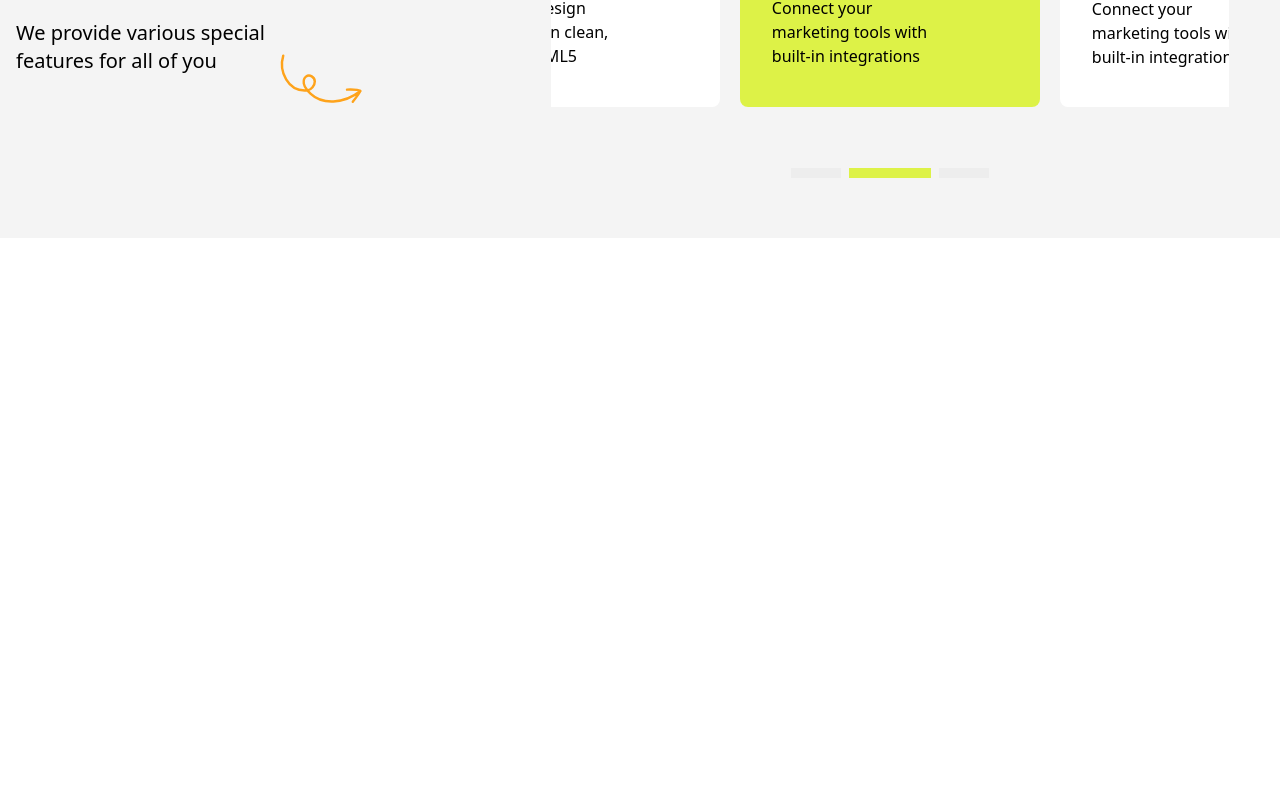
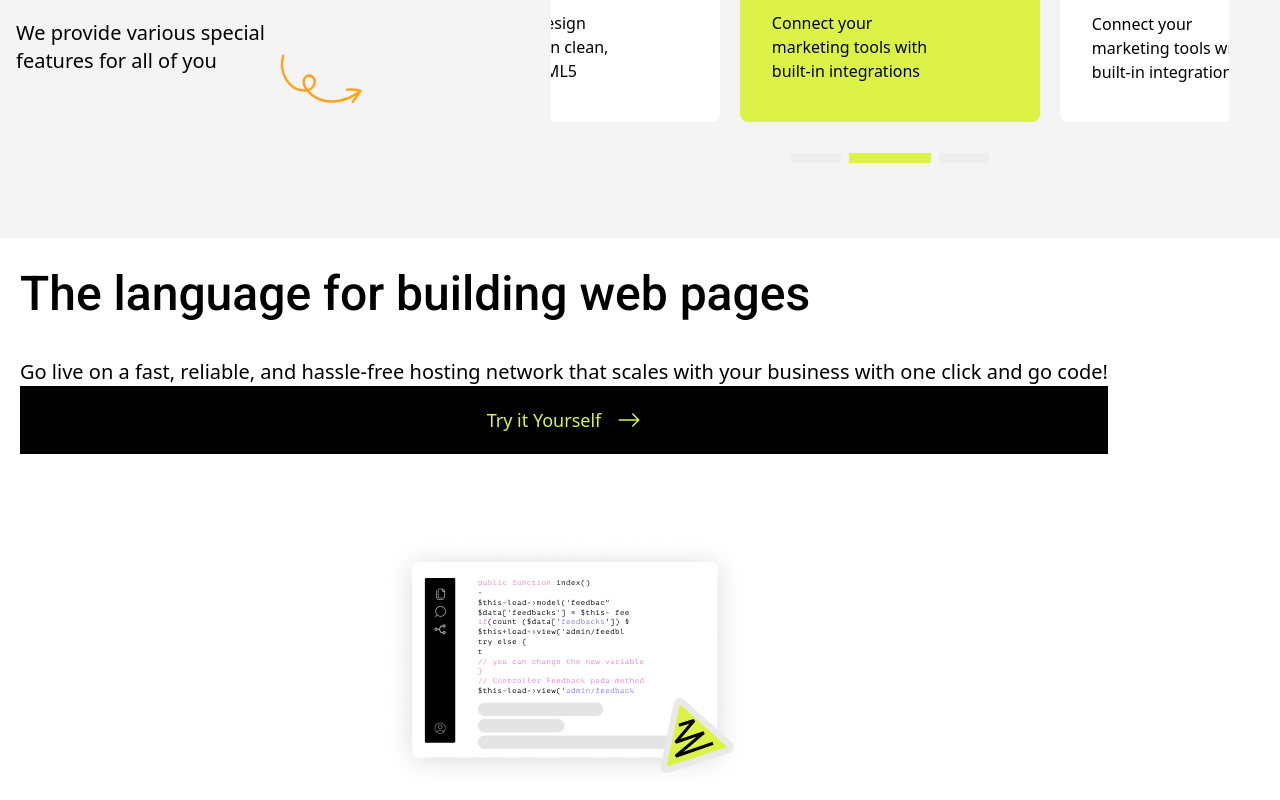
Before and after one commit to pujiragil/Mecode, a React (Vite) app: page / in a window 1280 px wide. Shown: the part 1055-1855 px from the top of the page. Before the commit the page ends 1293 px from the top, so only its background shows below. Built offline with nearby package versions, Linux system fonts and the light colour scheme.

Commit message:
new section 1 for mobile

```diff
--- a/src/App.jsx
+++ b/src/App.jsx
@@ -2,6 +2,7 @@ import Navbar from "./components/Navbar"
 import { HeroImage, HeroText } from "./components/Hero"
 import Platform from "./components/Platform"
 import Slider from "./components/Slider"
+import Section from "./components/Section"
 
 function App() {
   return (
@@ -27,6 +28,11 @@ function App() {
           <Slider/>
         </div>
       </div>
+      <div className="bg-white">
+        <div className="container mx-auto">
+          <Section/>
+        </div>
+      </div>
     </>
   )
 }
--- a/src/components/GlobalElements.jsx
+++ b/src/components/GlobalElements.jsx
@@ -1,5 +1,9 @@
-export const Paragraph = ({text, mb}) => {
+export const Paragraph = ({text, mb, width}) => {
   return (
-    <p className={`font-inter font-extralight w-1/2 ${mb} lg:text-xl md:mb-10 lg:mb-0`}>{text}</p>
+    <p className={`font-inter font-extralight ${width} ${mb} lg:text-xl md:mb-10 lg:mb-0`}>{text}</p>
   )
 }
+
+export const Button = ({text, style, icon}) => {
+  return <button className={`${style}`}>{text}{icon && icon}</button>
+}
--- a/src/components/Hero/HeroElements.jsx
+++ b/src/components/Hero/HeroElements.jsx
@@ -4,13 +4,13 @@ import code from '../../assets/code.png'
 import { BiCodeAlt } from 'react-icons/bi'
 import { BsArrowUpRight } from 'react-icons/bs'
 
-export const HeroTitle = ({ text, icon}) => {
+export const HeroTitle = ({ text, icon, width}) => {
   return (
     <>
       {icon === 'true' ? (
         <h1 className="text-4xl lg:text-5xl font-normal w-3/4 leading-title mb-7 lg:mb-14 font-roboto">Improve your skills by <BiCodeAlt className="text-white bg-black rounded-full w-10 h-10 p-2 text-2xl inline-block" /> study with coding</h1>
       ): (
-        <h1 className="text-4xl md:w-2/5 lg:w-3/4 lg:text-5xl font-medium w-3/4 leading-title mb-4 lg:mb-10 font-roboto">{text}</h1>
+        <h1 className={`text-4xl ${width} md:w-2/5 lg:w-3/4 lg:text-5xl font-medium leading-title mb-4 lg:mb-10 font-roboto`}>{text}</h1>
       )}
     </>
   )
--- /dev/null
+++ b/src/components/Section/SectionElements.jsx
@@ -0,0 +1,21 @@
+import code from '../../assets/code2.png'
+import triangle from '../../assets/triangle.svg'
+import { Button, Paragraph } from "../GlobalElements"
+import { HeroTitle } from "../Hero/HeroElements"
+import { BsArrowRight } from "react-icons/bs"
+
+export const SectionOne = () => {
+  return (
+    <div className="flex flex-col justify-center items-center">
+      <div>
+        <HeroTitle text="The language for building web pages" width="w-full" />
+        <Paragraph text="Go live on a fast, reliable, and hassle-free hosting network that scales with your business with one click and go code!" width="w-full" mb="mb-8" />
+        <Button text="Try it Yourself" icon={<BsArrowRight className="text-2xl" />} style="flex justify-center items-center gap-x-4 bg-primary-button text-primary font-medium w-full py-5 text-lg font-inter mb-20" />
+      </div>
+      <div className="relative">
+        <img className="w-full relative" src={code} alt="code" />
+        <img className="absolute bottom-0 right-0 rotate-12 w-28 object-cover" src={triangle} alt="triangle" />
+      </div>
+    </div>
+  )
+}
--- /dev/null
+++ b/src/components/Section/index.jsx
@@ -0,0 +1,12 @@
+import React from 'react'
+import { SectionOne } from './SectionElements'
+
+const Section = () => {
+  return (
+    <div className="flex px-5 pt-8">
+      <SectionOne/>
+    </div>
+  )
+}
+
+export default Section
--- a/src/components/Slider/index.jsx
+++ b/src/components/Slider/index.jsx
@@ -8,10 +8,10 @@ import { CardWrapper } from './SliderElements'
 const Slider = () => {
   return (
     <>
-      <div className="relative p-4 md:pt-10 lg:pt-4 text-black h-slider lg:h-lg-slider lg:flex lg:items-center lg:justify-center">
+      <div className="relative p-4 md:pt-10 lg:pt-4 text-black h-slider min-h-fit lg:h-lg-slider lg:flex lg:items-center lg:justify-center">
         <div className="lg:w-3/4">
-          <HeroTitle text="Our Features Special For You" icon="false" />
-          <Paragraph mb="mb-5" text="We provide various special features for all of you" />
+          <HeroTitle text="Our Features Special For You" icon="false" width="w-3/4"/>
+          <Paragraph mb="mb-5" text="We provide various special features for all of you" width="w-1/2"/>
         </div>
         <img className="hidden lg:block absolute w-40 lg:left-60 lg:bottom-20 lg:-rotate-45" src={arrow} alt="arrow" />
         <CardWrapper />
--- a/tailwind.config.cjs
+++ b/tailwind.config.cjs
@@ -10,8 +10,12 @@ module.exports = {
         'roboto': ['Roboto', 'sans-serif'],
         'code': ['Source Code Pro', 'monospace']
       },
+      colors: {
+        'primary': '#DDF247'
+      },
       backgroundColor: {
         'main': '#F4F4F4',
+        'primary-button': '#010101',
         'primary-card': '#DDF247'
       },
       lineHeight: {
@@ -30,7 +34,7 @@ module.exports = {
         'slider': '650px',
         'lg-slider': '518px',
         'card': '343px',
-        'slide': '430px'
+        'slide': '400px'
       },
       width: {
         'person': '274px',
```
Also changed, not shown: src/assets/code2.png (added).
